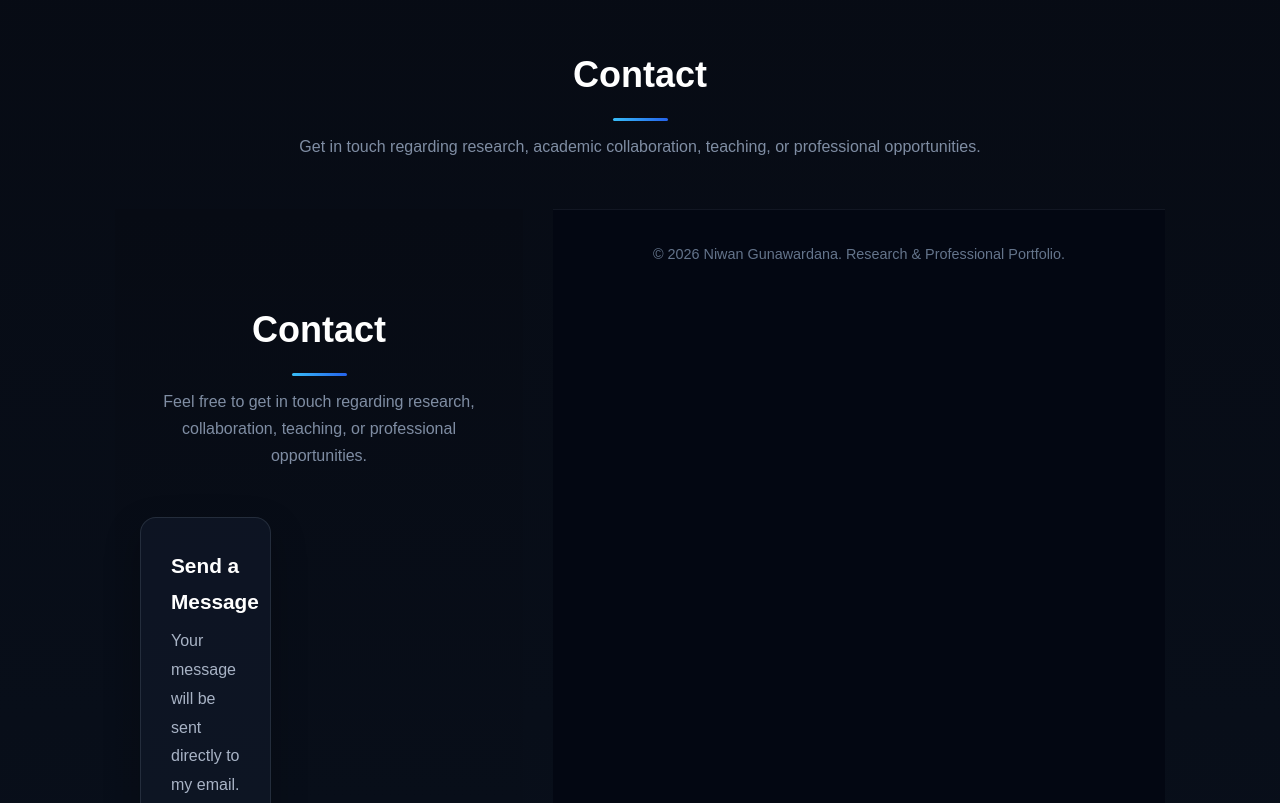
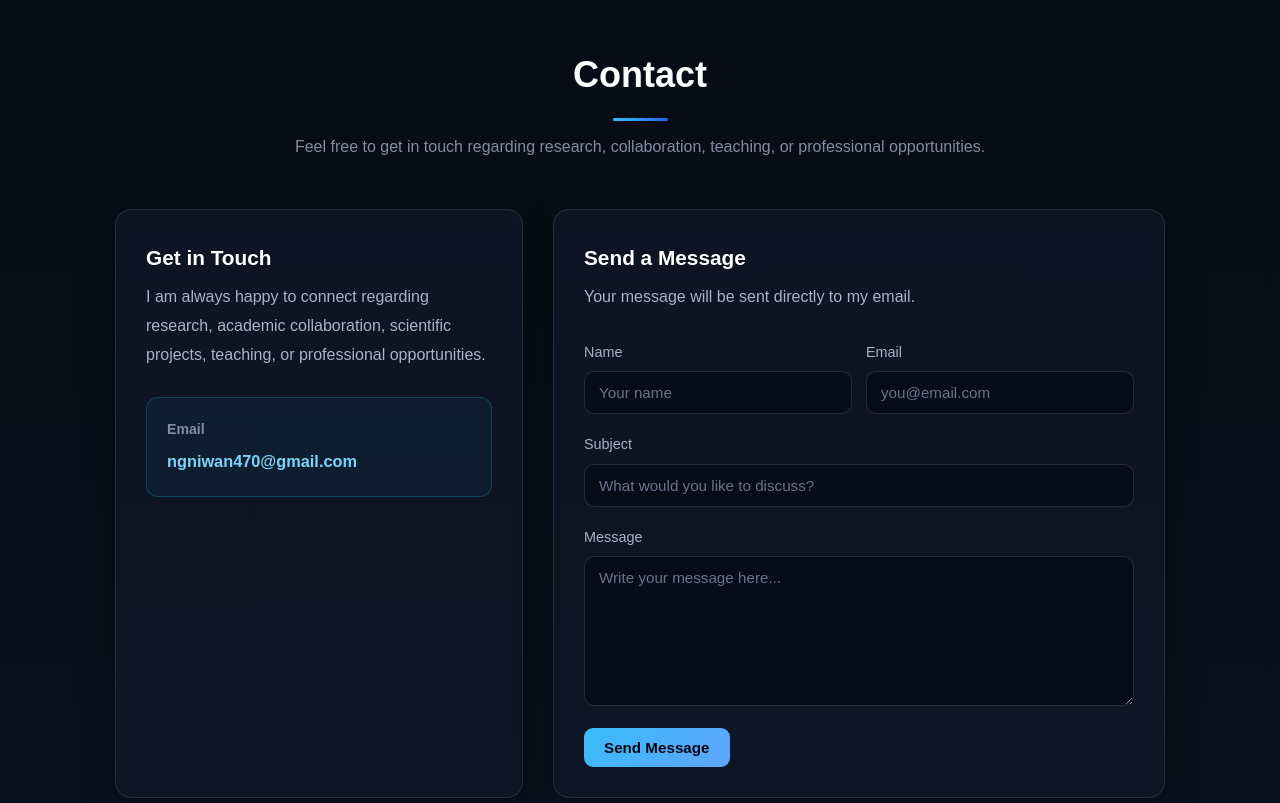
Before and after one commit to niwangunawardana/niwangunawardana.github.io, a plain HTML site: page index.html in a window 1280 px wide. Shown: the part 5120-5923 px from the top of the page. Drawn offline with Linux system fonts and the light colour scheme.

Commit message:
Update index.html

```diff
--- a/index.html
+++ b/index.html
@@ -812,27 +812,6 @@
     </h2>
 
     <p class="section-subtitle">
-      Get in touch regarding research, academic collaboration,
-      teaching, or professional opportunities.
-    </p>
-
-
-    <div class="contact-grid">
-
-
-      <!-- ==================================================
-     CONTACT
-================================================== -->
-
-<section id="contact" class="contact-section">
-
-  <div class="container">
-
-    <h2 class="section-title">
-      Contact
-    </h2>
-
-    <p class="section-subtitle">
       Feel free to get in touch regarding research,
       collaboration, teaching, or professional opportunities.
     </p>
@@ -840,7 +819,41 @@
 
     <div class="contact-grid">
 
-      <!-- CONTACT FORM -->
+
+      <!-- =========================
+           CONTACT INFORMATION
+      ========================== -->
+
+      <div class="contact-info-card">
+
+        <h3>
+          Get in Touch
+        </h3>
+
+        <p>
+          I am always happy to connect regarding research,
+          academic collaboration, scientific projects,
+          teaching, or professional opportunities.
+        </p>
+
+
+        <div class="contact-email-box">
+
+          <span>Email</span>
+
+          <a href="mailto:ngniwan470@gmail.com">
+            ngniwan470@gmail.com
+          </a>
+
+        </div>
+
+      </div>
+
+
+
+      <!-- =========================
+           MESSAGE FORM
+      ========================== -->
 
       <div class="contact-form-card">
 
@@ -954,7 +967,6 @@
 </section>
 
 
-
 <!-- ==================================================
      FOOTER
 ================================================== -->
```
